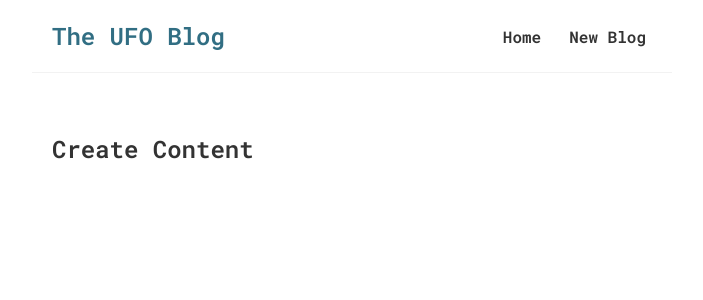
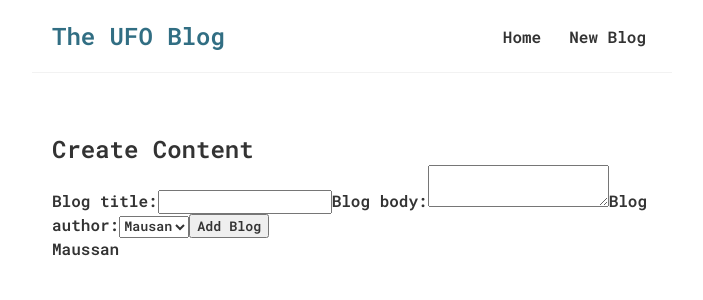
Before and after one commit to rauld323/react-ufo-blog, a React (Create React App) app: page /create in a window 1280 px wide. Shown: the top 300 px of the page, without its empty margins (288-991 px from the left). Built offline with nearby package versions, Linux system fonts and the light colour scheme; the HTML template or start-up script is replaced by a standard one.

Commit message:
A form has been added to Create component

```diff
--- a/src/Create.js
+++ b/src/Create.js
@@ -1,7 +1,42 @@
+import { useState } from 'react'
+
 const Create = () => {
+		const [title, setTitle] = useState('')
+		const [body, setBody] =useState('')
+		const [author, setAuthor] = useState('Maussan')
+
 	return (
 		<div className="create">
 			<h2>Create Content</h2>
+			<form>
+
+					<label>Blog title:</label>
+					<input
+					type="text"
+					required
+					value ={title}
+					onChange={(e) => setTitle(e.target.value)}
+					/>
+
+				<label>Blog body:</label>
+				<textarea
+					required
+					value = {body}
+					onChange={(e) => setBody(e.target.value)}
+				/>
+				<label>Blog author:</label>
+				<select
+					value={author}
+					onChange={(e) => setAuthor(e.target.value)}
+				>
+					<option value="Maussan">Mausan</option>
+					<option value="Norry">Norry</option>
+				</select>
+				<button>Add Blog</button>
+				<p>{ title }</p>
+				<p>{ body }</p>
+				<p>{ author }</p>
+			</form>
 		</div>
 	 );
 }
--- a/src/index.css
+++ b/src/index.css
@@ -53,8 +53,9 @@
 
 /* blog details page */
 .blog-details img{
-  margin-left: 17%;
+  margin-left: 15%;
   margin-bottom: 10px;
+  width: 70%
 }
 .blog-details h2 {
   font-size: 20px;
```
